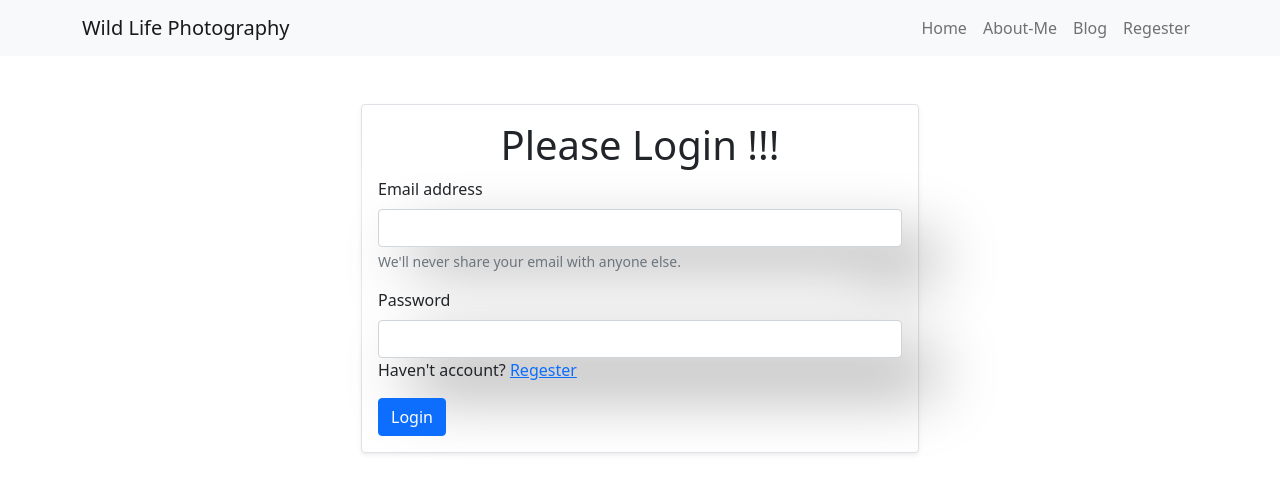
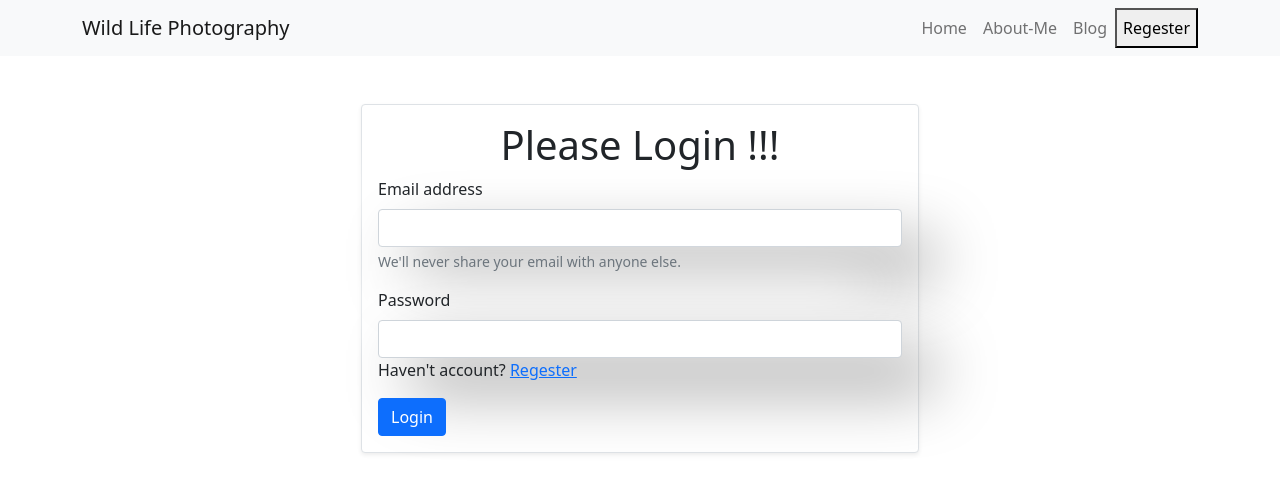
Before and after one commit to Innovatorsajjad/WildLife_Photography-Assignment-10, a React (Create React App) app: page /login in a window 1280 px wide. Shown: the top 492 px of the page. Built offline with nearby package versions, Linux system fonts and the light colour scheme; no server answers.

Commit message:
sign in and sign out button added

```diff
--- a/src/components/CheakOut/CheakOut.js
+++ b/src/components/CheakOut/CheakOut.js
@@ -3,6 +3,7 @@ import React from 'react';
 const CheakOut = () => {
     return (
         <div>
+            <h1 className='text-success py-5 text-center'>This Is Cheakout Page.</h1>
          <h1 className='text-center my-5'>Welcome to my <span className='text-info'>Photoshoot Comphany </span>!!!</h1>
         <img className='w-25 mx-auto d-flex rounded' src="https://i.ibb.co/K0hXPkZ/Profile-Pic.jpg" alt="" />
         <p className='container w-75 pt-3'>Hello, I'm Khandaker Sajjad Hossen. I have a photography company. We Pride Ourselves On High Standard Photography, Always Executed With Creativity & Care. Our Fast Turn Around Ensures Your Job Is Completed Quickly Without Sacrificing Quality. Brand New Equipment. Award Winning Creatives. Over 6 Years Experience. Fast Turn Around. +44 20 3137 8387</p>
--- a/src/components/Header/Header.js
+++ b/src/components/Header/Header.js
@@ -1,8 +1,17 @@
+import { signOut } from 'firebase/auth';
 import React from 'react';
 import { Container, Nav, Navbar, NavDropdown } from 'react-bootstrap';
-import { Link } from 'react-router-dom';
+import { useAuthState } from 'react-firebase-hooks/auth';
+import { Link, useNavigate } from 'react-router-dom';
+import auth from "../../firebase.init"
 
 const Header = () => {
+    const navigate = useNavigate()
+    const [user]=useAuthState(auth);
+
+    const handleSignOut = ()=>{
+      signOut(auth)
+    }
     return (
         <div>
            <Navbar bg="light" expand="lg">
@@ -14,7 +23,7 @@ const Header = () => {
         <Nav.Link as={Link} to="/">Home</Nav.Link>
         <Nav.Link as={Link} to="/about_me">About-Me</Nav.Link>
         <Nav.Link as={Link} to="/blog">Blog</Nav.Link>
-        <Nav.Link as={Link} to="/regester">Regester</Nav.Link>
+       { user? <button onClick={handleSignOut}>Sign out</button>: <button as={Link} to="/regester">Regester</button>}
         {/* <NavDropdown title="Dropdown" id="basic-nav-dropdown">
           <NavDropdown.Item as={Link} to="#action/3.1">Action</NavDropdown.Item>
           <NavDropdown.Item as={Link} to="#action/3.2">Another action</NavDropdown.Item>
--- a/src/components/Log_In/Login.js
+++ b/src/components/Log_In/Login.js
@@ -1,5 +1,5 @@
 import React, { useEffect, useState } from 'react';
-import { Link, useNavigate } from 'react-router-dom';
+import { Link, useLocation, useNavigate } from 'react-router-dom';
 import "./Login.css"
 import auth from "../../firebase.init"
 import { useSignInWithEmailAndPassword } from 'react-firebase-hooks/auth';
@@ -62,9 +62,12 @@ const Login = () => {
         signInWithEmailAndPassword(email, password)
     }
     const navigate = useNavigate();
+    const location =useLocation();
+    // let from = location.state?.from?.pathname || "/";
+    const from = location?.state?.from?.pathname || "/";
     useEffect(() => {
         if (user) {
-            navigate("/about_me")
+            navigate(from)
         }
 
 
```
